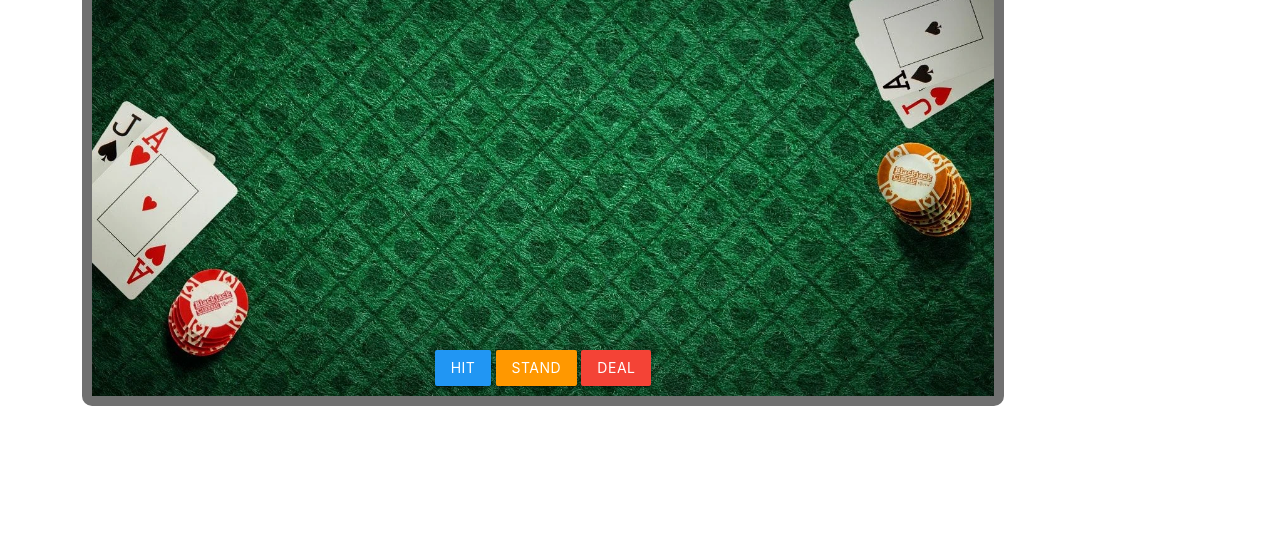
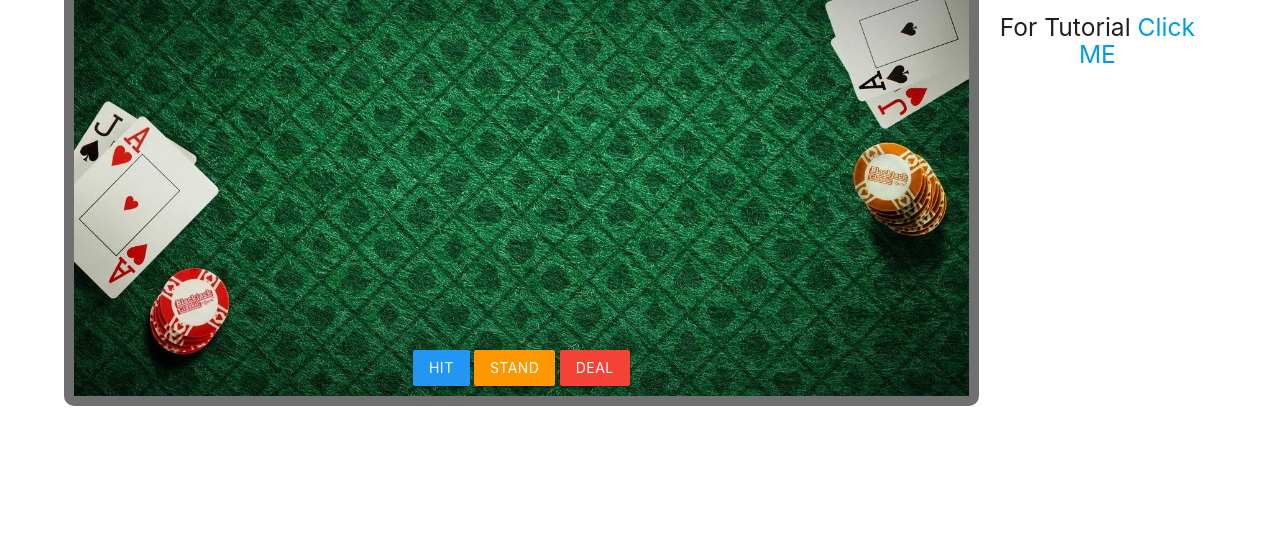
Before and after one commit to Rejaulali/BlackJack-Game, a plain HTML site: page index.html in a window 1280 px wide. Shown: the part 261-800 px from the top of the page. Drawn offline with nearby package versions, Linux system fonts and the light colour scheme.

Commit message:
Update index.html

```diff
--- a/index.html
+++ b/index.html
@@ -40,6 +40,9 @@
                         <td id="draws">0</td>
                     </tr>
                 </table>
+                <div>
+                    <h5> For Tutorial <a href="https://youtu.be/oopu78wGvng">Click ME</a></h5>
+                </div>
             </div>
         </div>
     </div>
```
